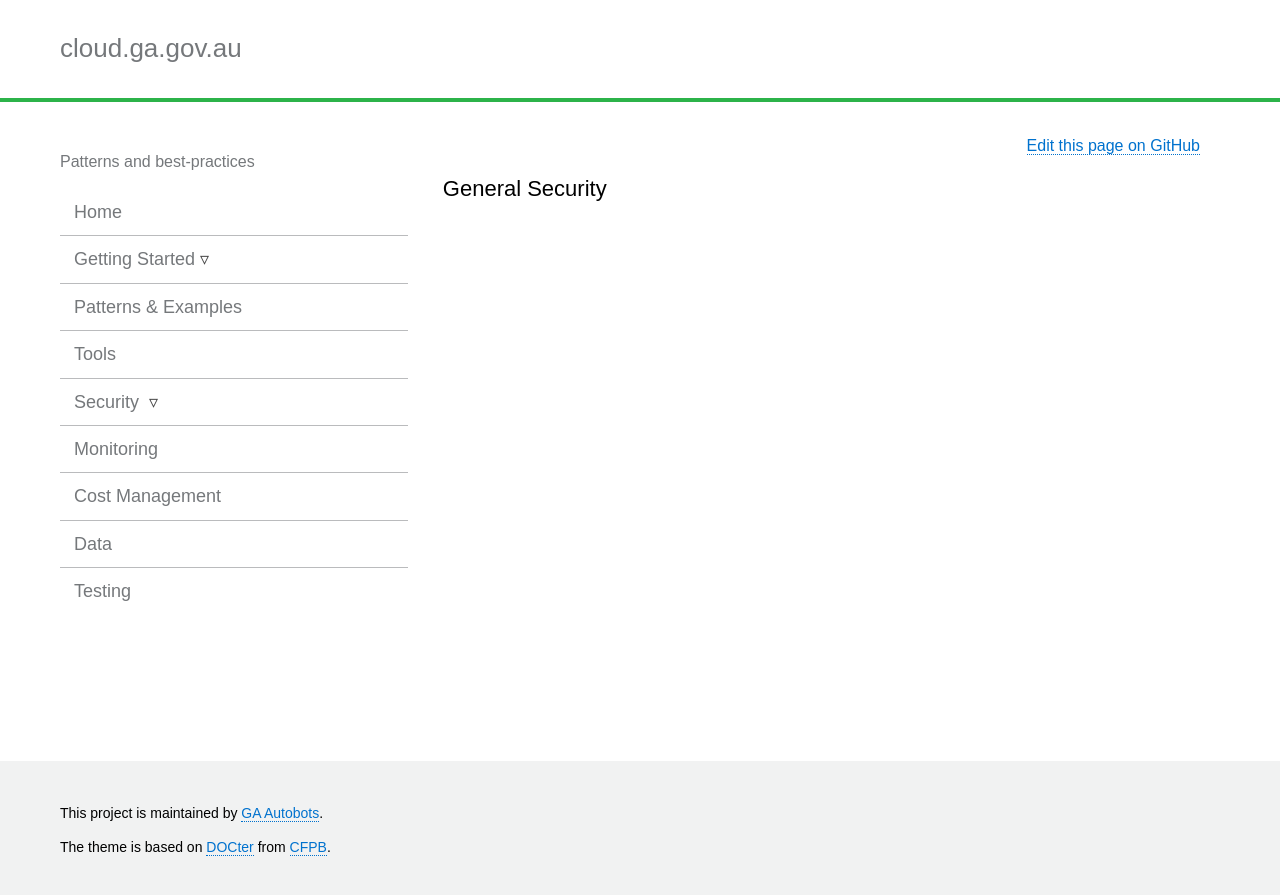
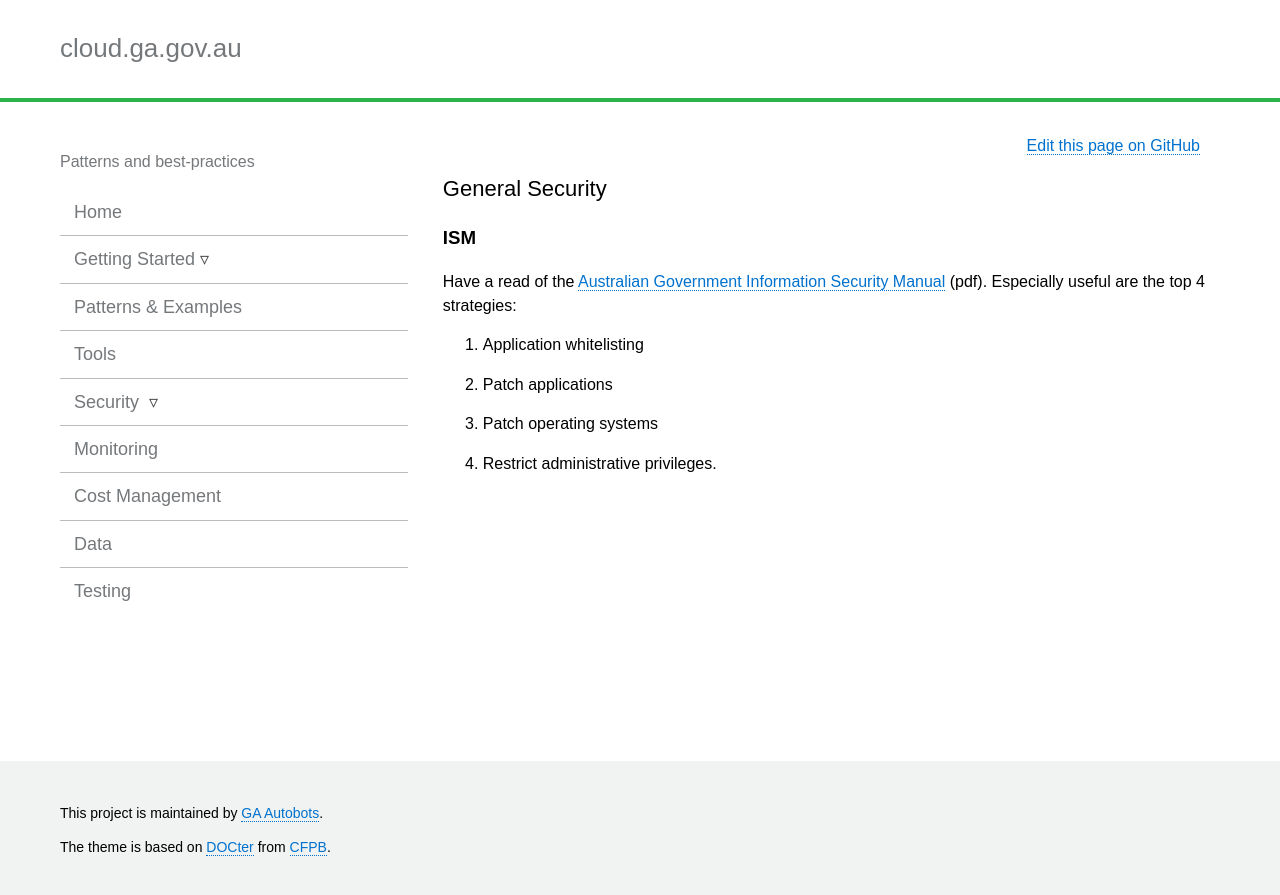
Before and after one commit to GeoscienceAustralia/cloud, a Jekyll site: the page built from docs/_pages/general_security_sub.md, in a window 1280 px wide. Shown: the top 895 px of the page. Built offline with Jekyll 4.4.1, drawn with Linux system fonts in a browser that asks for light colours; nearby versions of some CDN libraries.

Commit message:
Add ISM details

```diff
--- a/docs/_pages/general_security_sub.md
+++ b/docs/_pages/general_security_sub.md
@@ -3,3 +3,12 @@ title: General Security
 layout: page
 permalink: general_security_sub.html
 ---
+
+### ISM
+
+Have a read of the [Australian Government Information Security Manual](http://www.asd.gov.au/publications/Information_Security_Manual_2016_Controls.pdf) (pdf). Especially useful are the top 4 strategies:
+
+1. Application whitelisting
+2. Patch applications
+3. Patch operating systems
+4. Restrict administrative privileges.
```
